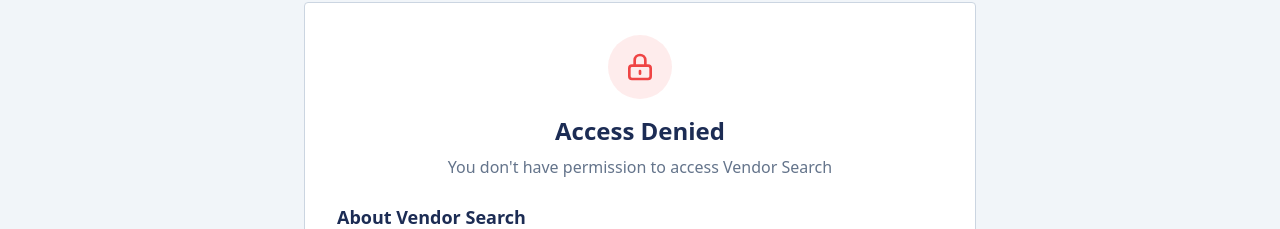
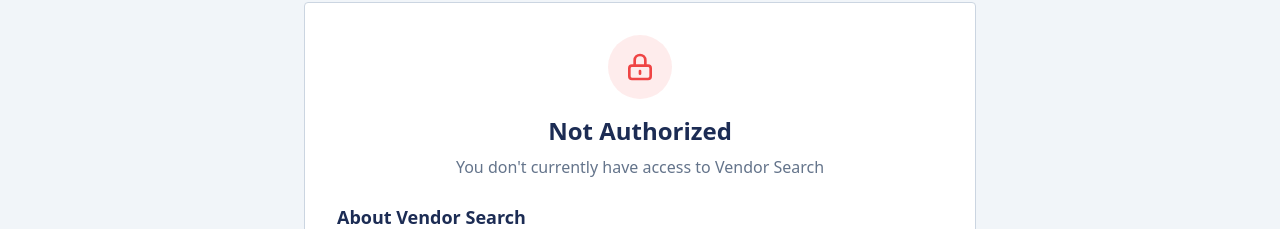
Before and after one commit to GraLaVi/Government-Procurement-Library, a Next.js app: page /library/vendor-search in a window 1280 px wide. Shown: the part 95-324 px from the top of the page. Built offline with nearby package versions, Linux system fonts and the light colour scheme; no server answers.

Commit message:
Minor text change - Saved Searches to Bid-Matching Filters.

```diff
--- a/src/app/account/page.tsx
+++ b/src/app/account/page.tsx
@@ -38,7 +38,7 @@ const accountSections = [
     ),
   },
   {
-    title: "Saved Searches",
+    title: "Bid-Matching Filters",
     description: "View and manage your contract search filters",
     href: "/account/searches",
     icon: (
--- a/src/components/library/AccessDeniedPage.tsx
+++ b/src/components/library/AccessDeniedPage.tsx
@@ -36,10 +36,10 @@ export function AccessDeniedPage({
           </svg>
         </div>
 
-        {/* Access Denied Title */}
-        <h1 className="text-2xl font-bold text-foreground mb-2">Access Denied</h1>
+        {/* Not Authorized Title */}
+        <h1 className="text-2xl font-bold text-foreground mb-2">Not Authorized</h1>
         <p className="text-muted">
-          You don't have permission to access {featureName}
+          You don't currently have access to {featureName}
         </p>
       </div>
 
```
